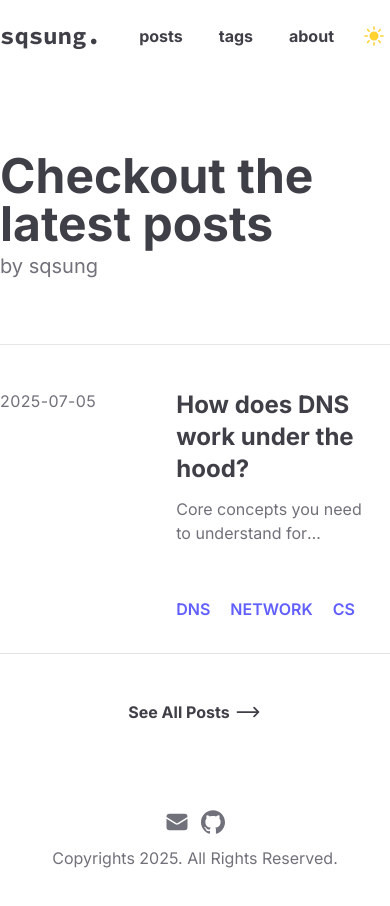
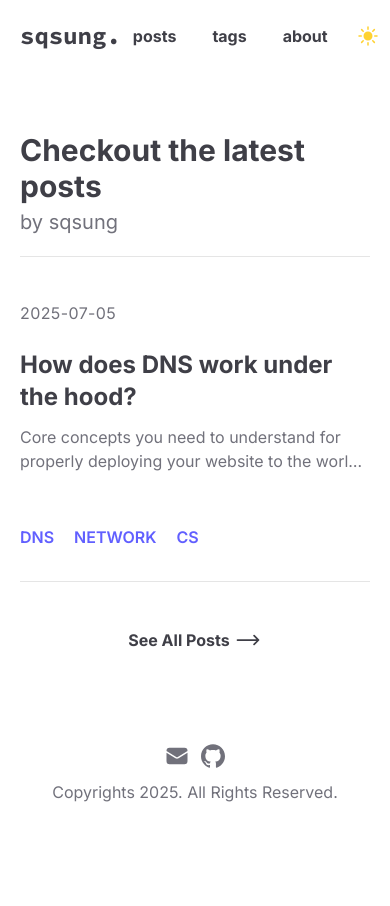
Before and after one commit to sqsung/blog, a Next.js app: page / in a window 390 px wide. Shown: the top 906 px of the page. After the commit the page ends 844 px from the top, so only its background shows below. Built offline with nearby package versions, Linux system fonts and the light colour scheme.

Commit message:
Implement responsive UI

```diff
--- a/src/app/about/page.tsx
+++ b/src/app/about/page.tsx
@@ -5,9 +5,11 @@ import AuthorInfo from "@/components/about/AuthorInfo";
 const AboutAuthorPage = () => {
   return (
     <div className="flex flex-1 flex-col gap-5">
-      <h2 className="text-5xl font-bold">About the Author</h2>
+      <h2 className="text-center text-3xl font-bold lg:text-start lg:text-5xl">
+        About the Author
+      </h2>
       <Divider />
-      <div className="flex gap-10">
+      <div className="flex flex-col gap-5 lg:flex-row lg:gap-10">
         <AuthorInfo />
         <Divider direction="vertical" />
         <Biography />
--- a/src/app/layout.tsx
+++ b/src/app/layout.tsx
@@ -32,7 +32,7 @@ export default async function RootLayout({
       >
         <ThemeProvider>
           <div className="flex min-h-screen flex-col items-center">
-            <div className="flex w-full max-w-[1000px] flex-1 flex-col gap-10">
+            <div className="flex w-full max-w-[1000px] flex-1 flex-col gap-10 px-5 lg:px-0">
               <Header />
               {children}
               <Footer />
--- a/src/app/post/[id]/page.tsx
+++ b/src/app/post/[id]/page.tsx
@@ -29,14 +29,16 @@ const PostPage = async ({ params }: PostPageProps) => {
 
       <div className="mb-5 flex flex-col gap-5">
         <div className="flex flex-col gap-3">
-          <h1 className="text-4xl font-bold">{metadata.title}</h1>
-          <p className="text-t-subtle text-lg">{metadata.summary}</p>
+          <h1 className="text-2xl font-bold lg:text-4xl">{metadata.title}</h1>
+          <p className="text-t-subtle text-base lg:text-lg">
+            {metadata.summary}
+          </p>
         </div>
       </div>
 
       <Divider />
 
-      <div className="flex gap-5">
+      <div className="flex flex-col gap-5 lg:flex-row">
         <BlogPostData createdAt={metadata.createdAt} tags={metadata.tags} />
         <Divider direction="vertical" />
         <div className="blog-post">
--- a/src/app/tags/page.tsx
+++ b/src/app/tags/page.tsx
@@ -6,10 +6,12 @@ const Tags = () => {
   const tags = getTags();
 
   return (
-    <div className="flex gap-10">
-      <p className="text-5xl font-bold">Tags</p>
+    <div className="flex flex-col gap-5 lg:flex-row lg:gap-10">
+      <p className="border-b-primary text-5xl font-bold max-lg:border-b max-lg:pb-5">
+        Tags
+      </p>
       <Divider direction="vertical" />
-      <ul className="flex h-fit gap-5">
+      <ul className="flex h-fit flex-wrap gap-5">
         {Object.keys(tags).map((tag) => {
           const count = tags[tag];
 
--- a/src/components/about/AuthorInfo.tsx
+++ b/src/components/about/AuthorInfo.tsx
@@ -3,7 +3,7 @@ import ContactLinks from "../common/ContactLinks";
 
 const AuthorInfo = () => {
   return (
-    <div className="flex w-fit flex-shrink-0 flex-col items-center gap-5">
+    <div className="flex w-full flex-shrink-0 flex-col items-center gap-5 lg:w-fit">
       <div className="relative aspect-square w-[200px] overflow-hidden rounded-full">
         <Image
           src="/images/blog_profile.jpeg"
--- a/src/components/blog/BlogCard.tsx
+++ b/src/components/blog/BlogCard.tsx
@@ -14,24 +14,26 @@ const BlogCard = ({ metadata }: BlogCardProps) => {
 
   return (
     <li className="border-b-primary border-b first-of-type:border-y">
-      <div className="flex flex-row gap-5 py-8">
+      <div className="flex flex-col gap-3 py-8 lg:flex-row lg:gap-5">
         <p className="text-t-subtle me-10 mt-3 flex-shrink-0 tracking-wide">
           {metadata.createdAt}
         </p>
 
         <div className="flex w-full flex-col gap-5">
           <button
-            className="hover:bg-background-secondary transcolor flex cursor-pointer flex-col gap-3 rounded-xl px-5 pt-3 pb-8"
+            className="group lg:hover:bg-background-secondary transcolor flex cursor-pointer flex-col gap-3 rounded-xl pt-3 pb-8 lg:px-5"
             onClick={() => router.push(ROUTES.post(metadata.id))}
           >
-            <p className="text-start text-2xl font-bold">{metadata.title}</p>
+            <p className="transcolor text-start text-2xl font-bold max-lg:group-hover:text-violet-500">
+              {metadata.title}
+            </p>
             <p className="text-t-subtle line-clamp-2 text-start text-ellipsis">
               {metadata.summary}
             </p>
           </button>
 
           {!!metadata.tags.length && (
-            <ul className="flex gap-5 ps-5">
+            <ul className="flex gap-5 overflow-x-auto lg:ps-5">
               {metadata.tags.map((tag) => (
                 <Tag tag={tag} key={tag} />
               ))}
--- a/src/components/blog/BlogList.tsx
+++ b/src/components/blog/BlogList.tsx
@@ -10,8 +10,8 @@ interface BlogListProps {
 const BlogList = ({ title, subtitle = "by sqsung", blogs }: BlogListProps) => {
   return (
     <ul className="flex w-full flex-col">
-      <div className="mb-16 flex flex-col gap-1">
-        <h2 className="text-5xl font-bold">{title}</h2>
+      <div className="mb-5 flex flex-col gap-1 lg:mb-16">
+        <h2 className="text-3xl font-bold lg:text-5xl">{title}</h2>
         <p className="text-t-subtle text-xl">{subtitle}</p>
       </div>
 
--- a/src/components/blog/BlogPostData.tsx
+++ b/src/components/blog/BlogPostData.tsx
@@ -9,8 +9,8 @@ interface BlogPostDataProps {
 
 const BlogPostData = ({ createdAt, tags }: BlogPostDataProps) => {
   return (
-    <div className="flex w-[150px] max-w-[150px] flex-shrink-0 flex-col gap-10">
-      <div className="flex flex-col gap-3">
+    <div className="flex w-full flex-shrink-0 flex-col gap-5 lg:w-[150px] lg:max-w-[150px] lg:gap-10">
+      <div className="flex flex-row items-center gap-3 lg:flex-col lg:items-start">
         <div className="relative aspect-square w-[50px] overflow-hidden rounded-full">
           <Image
             fill
@@ -25,16 +25,18 @@ const BlogPostData = ({ createdAt, tags }: BlogPostDataProps) => {
         </div>
       </div>
 
-      <Divider />
+      <Divider className="max-lg:hidden" />
 
-      <div className="flex flex-col gap-5">
+      <div className="flex w-full flex-col gap-1 lg:gap-5">
         <p className="text-t-subtle text-sm">TAGS</p>
-        <ul>
+        <ul className="flex flex-row gap-3 overflow-x-auto lg:flex-col lg:gap-0 lg:overflow-hidden">
           {tags.map((tag) => (
             <Tag tag={tag} key={tag} />
           ))}
         </ul>
       </div>
+
+      <Divider className="lg:hidden" />
     </div>
   );
 };
--- a/src/components/common/Header.tsx
+++ b/src/components/common/Header.tsx
@@ -4,7 +4,7 @@ import { ROUTES } from "@/constants/routes.constant";
 
 export default function Header() {
   return (
-    <header className="mb-10 flex w-full items-center py-5">
+    <header className="mb-5 flex w-full items-center py-5 lg:mb-10">
       <Link
         href={ROUTES.home()}
         className="font-source-code-pro mr-auto cursor-pointer text-2xl font-bold"
```
